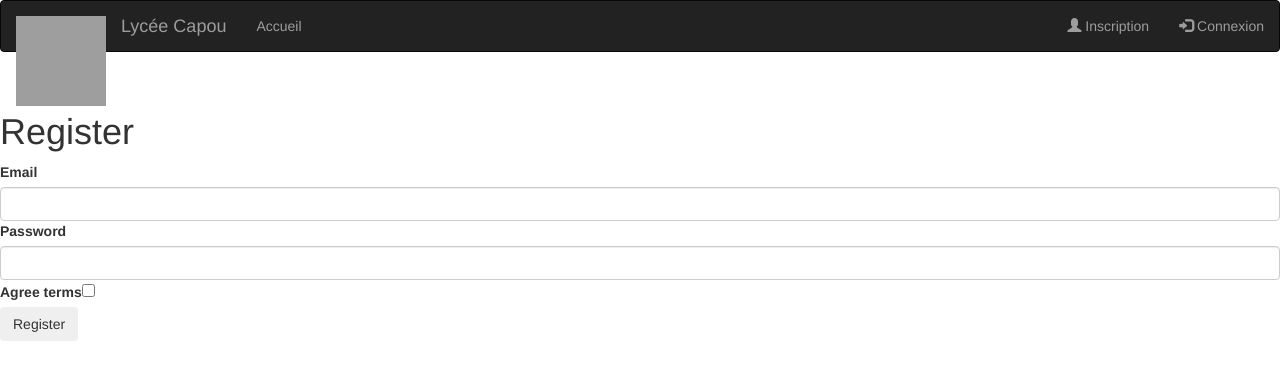
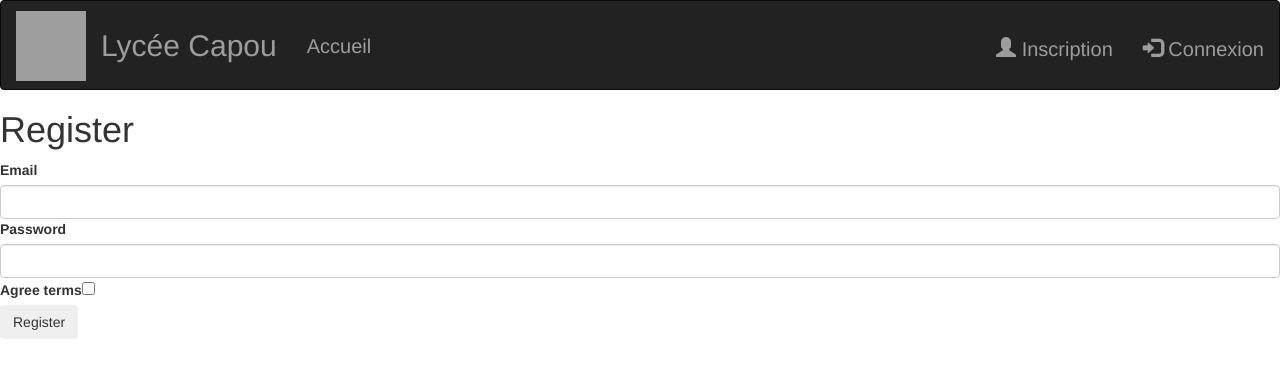
Before and after one commit to engooref/Symfony-Capou, a Symfony app: template templates/registration/register.html.twig in a window 1280 px wide. Shown: the top 380 px of the page. Run offline with Twig, Linux system fonts and the light colour scheme; the template is opened without the code that fills it, so the values that code supplies are empty; form fields are guessed from the names that the template uses; some libraries are stand-ins or nearby versions; grey boxes are pictures that could not be loaded.

Commit message:
modification de la navbar

```diff
--- a/templates/base.html.twig
+++ b/templates/base.html.twig
@@ -9,16 +9,33 @@
 			<script src="https://maxcdn.bootstrapcdn.com/bootstrap/3.4.1/js/bootstrap.min.js"></script>
         {% block stylesheets %}
         	<style>
-        		.navbar{margin-bottom : 60px;}
+        		.navbar-brand>img{
+        			margin-top : -5px;
+        		}
+        		.navbar-brand{
+        			font-size : 30px;
+        		}
+        		.navbar-header>h1{
+        			font-size : 30px;
+        		}
+        		.navbar-nav{
+        			padding-top : 20px;
+        			font-size : 20px;
+        		}
+
+        		.navbar-right{
+        			padding-bottom : 15px;
+        		}
+
 			</style>
 	    {% endblock %}
 	    <nav class="navbar navbar-inverse">
 			<div class="container-fluid">
   				<div class="navbar-header">
   					<a class="navbar-brand" href="/home">
-      					<img src="img/Logo_Capou.png" alt="Logo" width="90" height="90" class="d-inline-block align-top">
+      					<img src="img/Logo_Capou.png" alt="Logo" width="70" height="70" class="d-inline-block align-top">
     				</a>
-     				<a class="navbar-brand" href="/home"> Lycée Capou </a>
+     				<h1 class="navbar-brand"> Lycée Capou </h1>
     			</div>
     			{% if app.user %}
     				<ul class="nav navbar-nav">
@@ -27,7 +44,7 @@
                         <li><a href="/logs"> Logs </a></li>
     				</ul>
     				<ul class="nav navbar-nav navbar-right">
-    					<li><a href="/account"> Votre Compte </a></li>
+    					<li><a href="/account"><span class="glyphicon glyphicon-user"></span> Votre Compte </a></li>
     					<li><a href="/logout"><span class="glyphicon glyphicon-log-out"></span> Déconnexion </a></li>
     				</ul>
 				{% else %}
```
